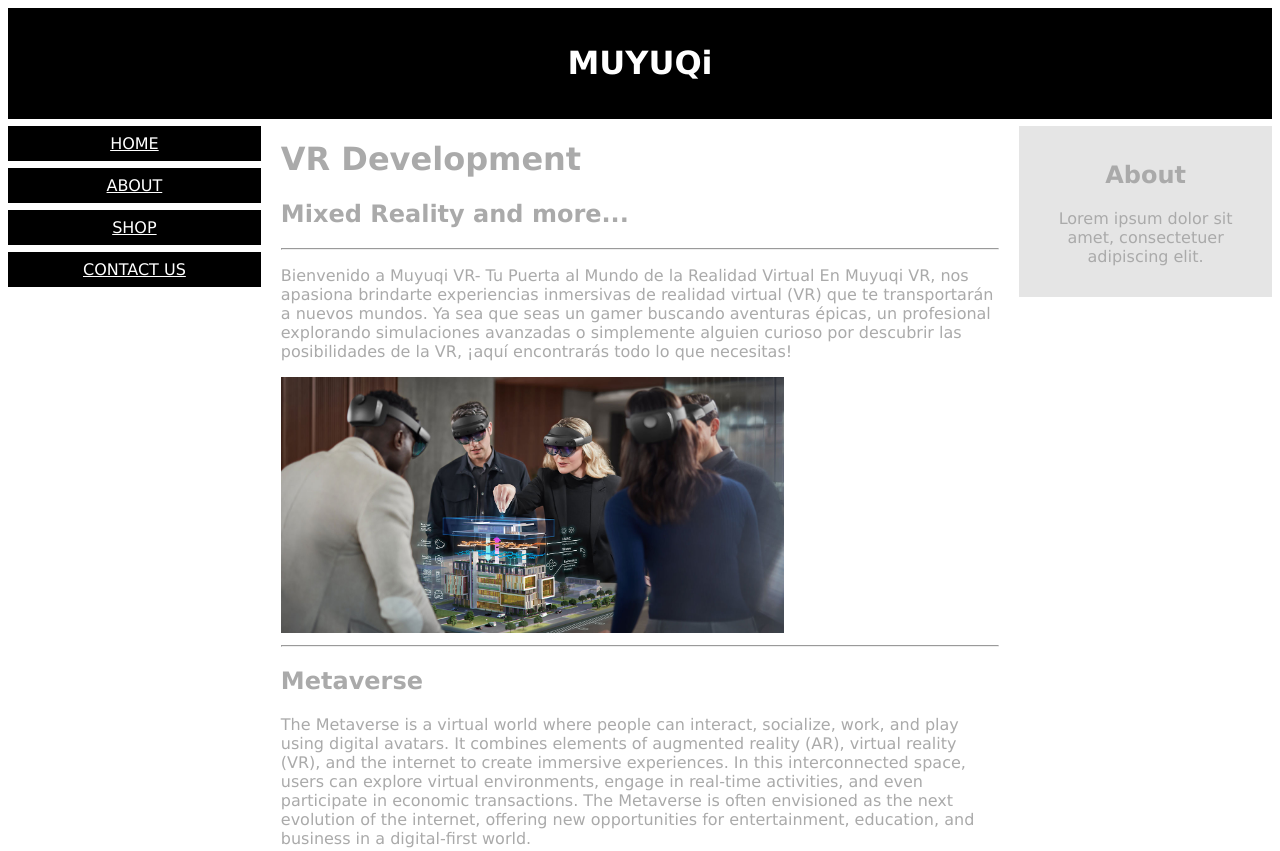
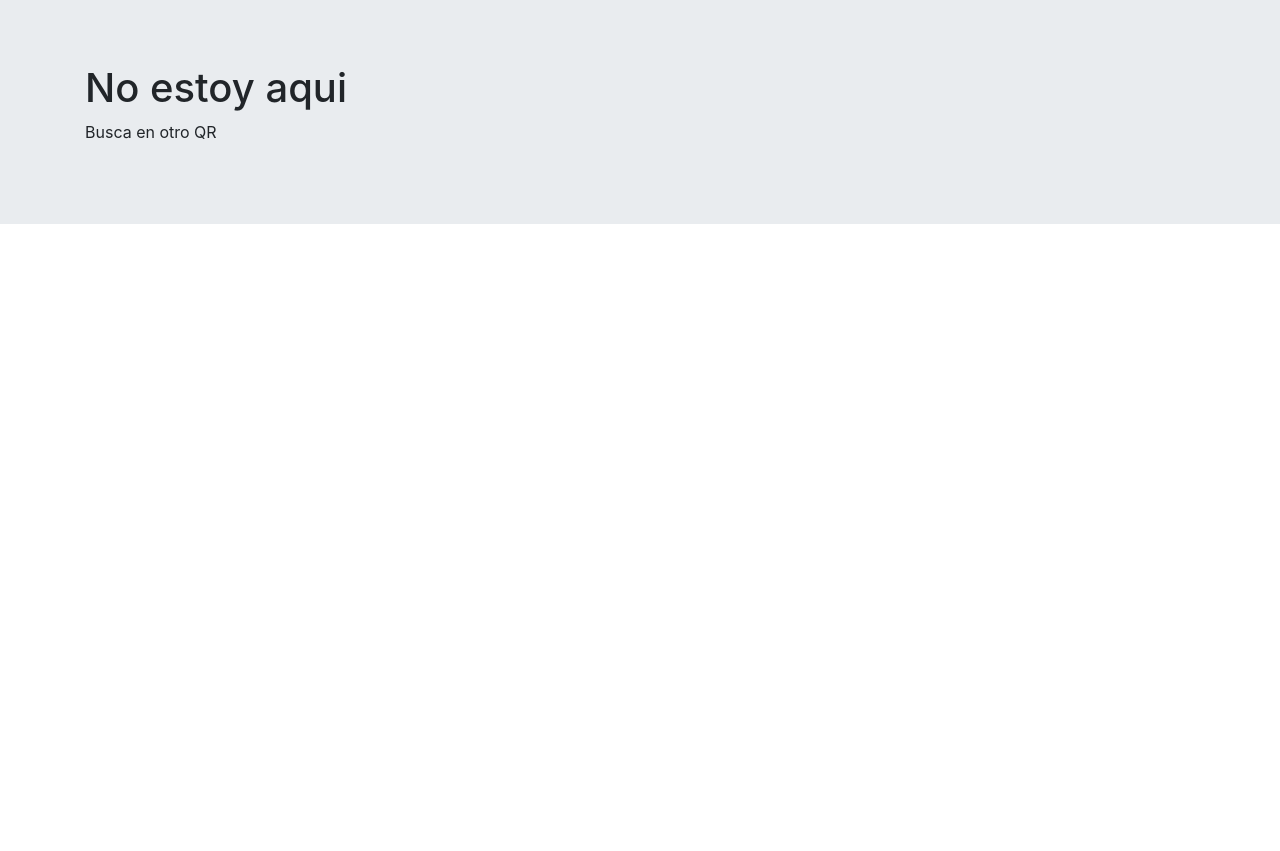
Before and after one commit to MakuP5/webNegocios, a plain HTML site: page index.html in a window 1280 px wide. Shown: the top 851 px of the page. After the commit the page ends 800 px from the top, so only its background shows below. Drawn offline with nearby package versions, Linux system fonts and the light colour scheme.

Commit message:
Update index.html

```diff
--- a/index.html
+++ b/index.html
@@ -1,53 +1,22 @@
 <!DOCTYPE html>
-<html>
+<html lang="en">
 <head>
-        <meta name="viewport" content="width=device-width, initial-scale=1.0">
-        <link rel="stylesheet" href="misEstilosResponsive.css">
-        <meta charset="UTF-8">
-        <meta name="keywords" content="VR, AR, Virtual Reality">
-        <meta name="description" content="VR Development">
-        <meta name="author" content="Andrés Calle">
-        <meta name="viewport" content="width=device-width, initial-scale=1.0">
+  <title>Bootstrap Example</title>
+  <meta charset="utf-8">
+  <meta name="viewport" content="width=device-width, initial-scale=1">
+  <link rel="stylesheet" href="https://cdn.jsdelivr.net/npm/bootstrap@4.6.2/dist/css/bootstrap.min.css">
+  <script src="https://cdn.jsdelivr.net/npm/jquery@3.7.1/dist/jquery.slim.min.js"></script>
+  <script src="https://cdn.jsdelivr.net/npm/popper.js@1.16.1/dist/umd/popper.min.js"></script>
+  <script src="https://cdn.jsdelivr.net/npm/bootstrap@4.6.2/dist/js/bootstrap.bundle.min.js"></script>
 </head>
-    <body style="font-family:Verdana;color:#aaaaaa;">
+<body>
 
-        <div style="color:white;background-color:#000000;padding:15px;text-align:center;">
-        <h1>MUYUQi</h1>
-        </div>
-
-        <div style="overflow:auto">
-        <div class="menu">
-            <a href="#">HOME</a>
-            <a href="#">ABOUT</a>
-            <a href="#">SHOP</a>
-            <a href="#">CONTACT US</a>
-        </div>
-
-        <div class="main">
-            <h1 class="titulo principal">VR Development</h1>
-            <h2>Mixed Reality and more...</h2>
-            <hr>
-            <p>
-                Bienvenido a <span class="note">Muyuqi VR</span>- Tu Puerta al Mundo de la Realidad Virtual
-                En <span class="note">Muyuqi VR</span>, nos apasiona brindarte experiencias inmersivas de realidad virtual (VR) que te transportarán a nuevos mundos. Ya sea que seas un gamer buscando aventuras épicas, un profesional explorando simulaciones avanzadas o simplemente alguien curioso por descubrir las posibilidades de la VR, ¡aquí encontrarás todo lo que necesitas!
-            </p>
-            <img class="imagen" style="width: 70%;" src="img/mr.jpg" >
-            <hr>
-            <h2>Metaverse</h2>
-            <p>
-                The Metaverse is a virtual world where people can interact, socialize, work, and play using digital avatars. It combines elements of augmented reality (AR), virtual reality (VR), and the internet to create immersive experiences. In this interconnected space, users can explore virtual environments, engage in real-time activities, and even participate in economic transactions. The Metaverse is often envisioned as the next evolution of the internet, offering new opportunities for entertainment, education, and business in a digital-first world.
-            </p>
-            <img class="imagen" src="img/metaverso.jpg" >
-
-        </div>
-
-        <div class="right">
-            <h2>About</h2>
-            <p>Lorem ipsum dolor sit amet, consectetuer adipiscing elit.</p>
+<div class="jumbotron jumbotron-fluid">
+  <div class="container">
+    <h1>No estoy aqui</h1>
+    <p>Busca en otro QR</p>
   </div>
 </div>
 
-        <div style="color:white;background-color:#000000;text-align:center;padding:10px;margin-top:7px;">© copyright w3schools.com</div>
-
 </body>
 </html>
```
Lines whose indentation alone changed are shown as unchanged.
